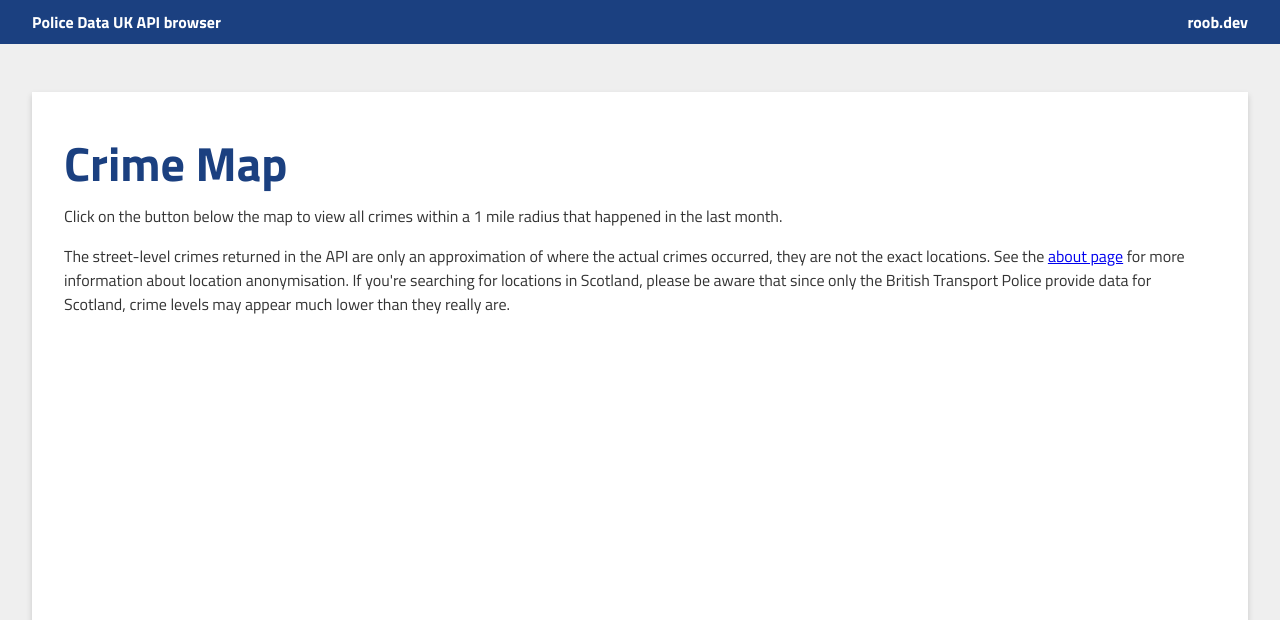
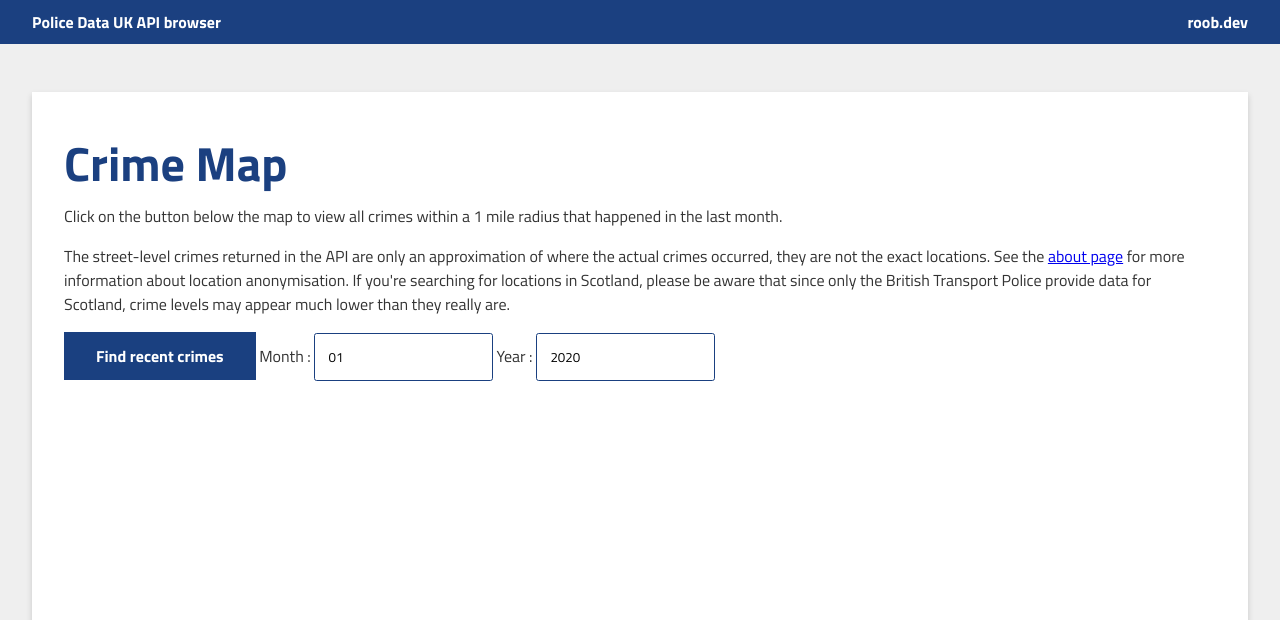
Before and after one commit to Roob89/police-data-uk, a Jekyll site: the page built from crime-map.html, in a window 1280 px wide, cut to the strip 0-620 px from the top of the page. Built offline with Jekyll 4.4.1, drawn with Linux system fonts in a browser that asks for light colours.

Commit message:
Add date fields and error codes to Crime map

```diff
--- a/_config.yml
+++ b/_config.yml
@@ -1,4 +1,4 @@
 loadingText: "[...]"
-mapAPI: "AIzaSyCMszAF0n5kmL66f7fz7yFrZrqmiuhqpiw"
+mapAPI: "AIzaSyBmI6yNMDIlLJSV_DaP5zAc-h4WpDVsFgY"
 url: "https://roob.dev/police-data-uk/"
 title: "Police UK API"
--- a/assets/css/style.css
+++ b/assets/css/style.css
@@ -15,6 +15,8 @@ h4 { font-size: 1.25rem; }
 h5 { font-size: 1rem; }
 
 ul { padding-left: 2em; }
+
+input[type='number'] {padding: 0.975em 1em;font-family: inherit;border-radius: 0.2em;border: 1px solid #1a4080;/*! background: whitesmoke; */}
 
 /***************************************************************
 # Common
--- a/crime-map.html
+++ b/crime-map.html
@@ -10,8 +10,13 @@ layout: default
             <h1>Crime Map</h1>
             <p>Click on the button below the map to view all crimes within a 1 mile radius that happened in the last month.</p>
             <p>The street-level crimes returned in the API are only an approximation of where the actual crimes occurred, they are not the exact locations. See the <a href="https://data.police.uk/about/#location-anonymisation" target="_blank" rel="noreferrer nofollow noopener">about page</a> for more information about location anonymisation. If you're searching for locations in Scotland, please be aware that since only the British Transport Police provide data for Scotland, crime levels may appear much lower than they really are.</p>
+            <p>
+                <span id="find-crimes-button" class="button">Find recent crimes</span>
+                Month : <input id="month" type="number" name="month" value="01" id="">
+                Year : <input id="year" type="number" name="year" value="2020" id="">
+                <span id="found"></span>
+            </p>
             <div id="map" class="map"></div>
-            <p><span id="find-crimes-button" class="button">Find recent crimes</span><span id="found"></span></p>
         </div>
     </div>
 </section>
--- a/index.html
+++ b/index.html
@@ -9,7 +9,7 @@ layout: default
             <h2>Welcome to the Police Data UK API browser.</h2>
             <p>All data found on this website is publicly available from the data.police.uk website, and is updated / maintained by them.  This website just displays it in a more readable format.</p>
             <p>Feel free to have a browse around, the API shows data such as details about each force, which neighbourhoods they cover, and information about each neighbourhood.</p>
-            <p><a class="button" href="{{site.url}}crime-map">See the crime map</a></p>
+            <p><a class="button" href="{{site.url}}/crime-map">See the crime map</a></p>
         </div>
     </div>
 </section>
```
Also changed, not shown: 4 other files.
